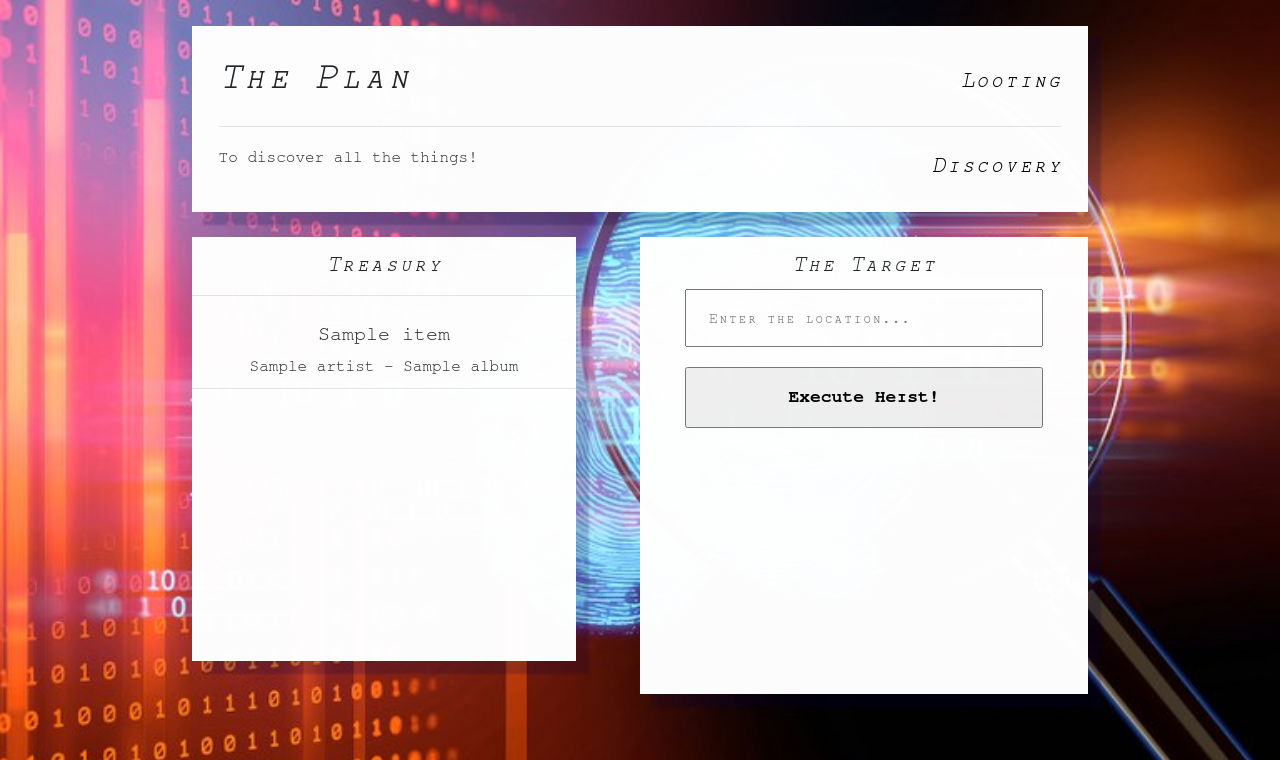
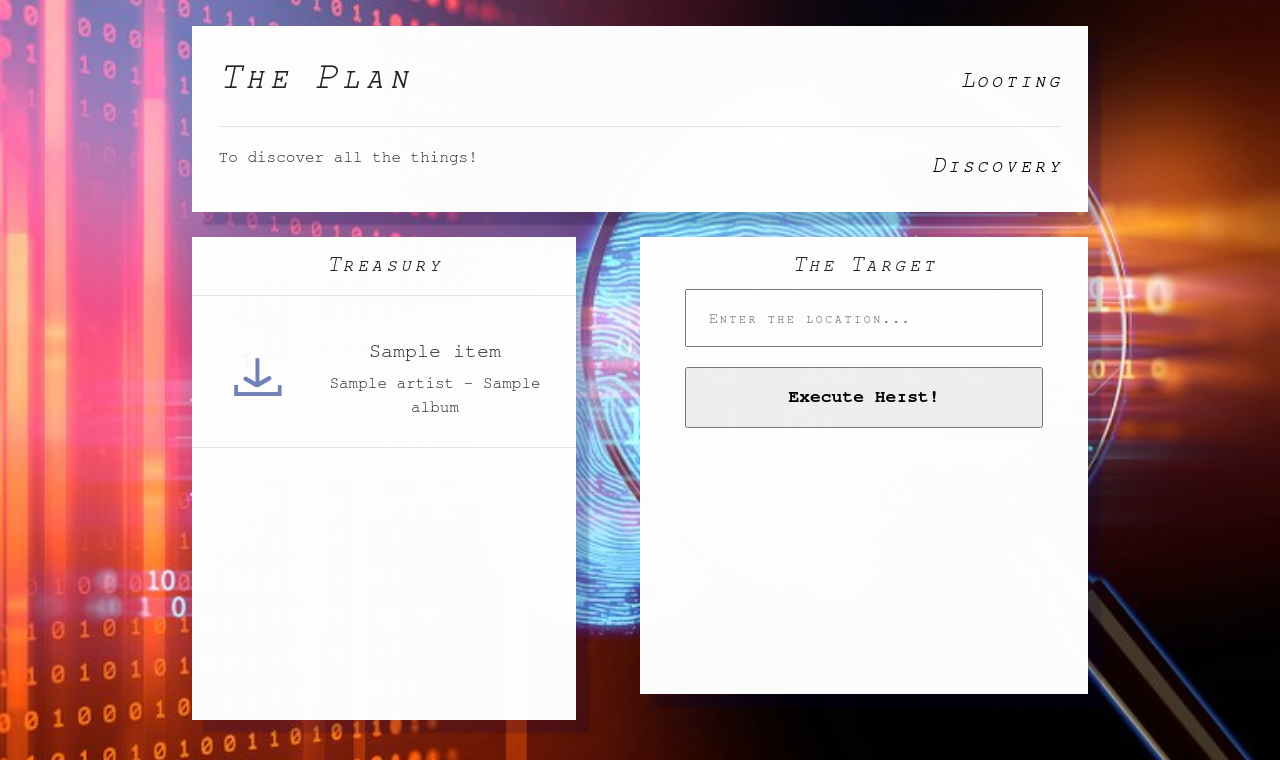
Before and after one commit to SarahCooperDev/Caper, a Flask app: template templates/looting.html in a window 1280 px wide. Shown: the top 760 px of the page. Run offline with Flask 2, Linux system fonts and the light colour scheme; the template is opened without the code that fills it: most values are stand-ins (such as "Sample title", 1, 10 or a date in 2020); some libraries are stand-ins or nearby versions.

Commit message:
Switched to download button

```diff
--- a/app.py
+++ b/app.py
@@ -2,6 +2,7 @@ from flask import Flask, flash
 from flask import render_template
 from flask import request
 from flask import redirect, url_for
+from flask import send_file
 import os
 
 from models.restore_song_loot import updateLootProps, getLootProps, categoriseLoot
@@ -11,7 +12,7 @@ from models.mark_ffnet import acquireFFnet
 from models.mark_smbc import acquireSmbc
 
 app = Flask(__name__)
-app.secret_key = b'speakthyvow'
+app.secret_key = b'judgemyvow'
 
 ###########################################################################
 #                            Navigation                                   #
@@ -61,6 +62,13 @@ def executeHeist():
 #                            API's                                #
 ###################################################################
 
+@app.route('/store_loot')
+def storeLoot():
+    filename = request.args.get('filename')
+    print('filename ' + str(filename))
+    return send_file('../loot/' + filename, mimetype='audio/mpeg', attachment_filename=filename, as_attachment=True)
+
+
 @app.route('/api/discover_intel', methods=['POST'])
 def discoverIntel():
     print("Discovering intel")
@@ -107,18 +115,3 @@ def acquireSong():
 
 if __name__ == '__main__':
     app.run(debug=True)
-
-
-
-
-#@app.route('/new_heist', methods=['GET'])
-#def newHeist():
-#    return redirect(url_for('looting'), code=307)
-
-#@app.route('/mission_complete', methods=['POST'])
-#def missionComplete():
-#    print("Mission Complete!")
-#    response = acquireSong()
-#    print(response)
-#    loot = bask()
-#    return render_template('targetAquired.html', acquisition=response, loot=loot)
--- a/static/styles/main.css
+++ b/static/styles/main.css
@@ -6,6 +6,14 @@ body{
     font-family:  FreeMono, "Andale Mono";
     list-style-type: none;
 
+}
+
+.download_form{
+    width: 100px;
+}
+
+.download_btn_icon{
+    width: 100px;
 }
 
 h1{
--- a/templates/looting.html
+++ b/templates/looting.html
@@ -42,11 +42,26 @@
             {% for item in loot %}
                 {% if item.title in messages %}<li style="background-color: #e8e6ff; padding: 10px">
                 {% else %} <li style="margin:0px; padding: 10px"> {% endif %}
-                <a data-toggle="modal" data-target="#editModal" data-title='{{ item.title }}'
-                    data-artist='{{ item.artist }}' data-album='{{ item.album }}' data-filename='{{ item.filename }}'>
-                    <h5>{{ item.title }}</h5>
-                    <p style="margin:0px">{{ item.artist }} - {{ item.album }}</p>
-                </a></li>
+                <table>
+                    <tbody>
+                        <tr>
+                            <td>
+                                <form class="download_form" action='/store_loot' method='GET'>
+                                    <input type="hidden" id="filename" name="filename" value='{{ item.filename }}'>
+                                    <input type="image" class='download_btn_icon'src="\static\assets\DownloadBtn.png" alt="Download Image">
+                                </form>
+                            </td>
+                            <td>
+                                <a data-toggle="modal" data-target="#editModal" data-title='{{ item.title }}'
+                                    data-artist='{{ item.artist }}' data-album='{{ item.album }}' data-filename='{{ item.filename }}'>
+                                    <h5>{{ item.title }}</h5>
+                                    <p style="margin:0px">{{ item.artist }} - {{ item.album }}</p>
+                                </a>
+                            </td>
+                        </tr>
+                    </tbody>
+                </table>
+                </li>
               <li><hr style="margin: 0px; padding:0px" /></li>
             {% endfor %}
         </ul>
```
Also changed, not shown: static/assets/DownloadBtn.png (added).
